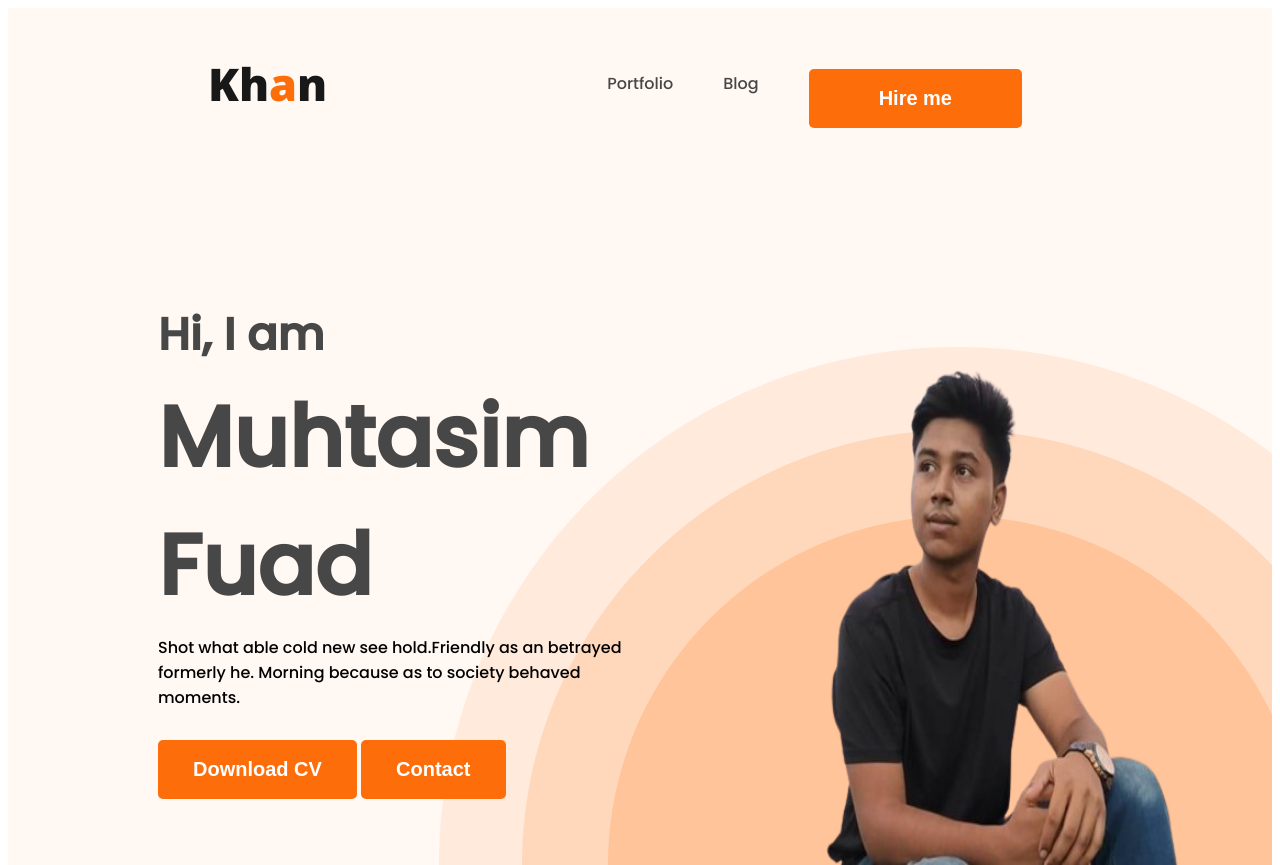
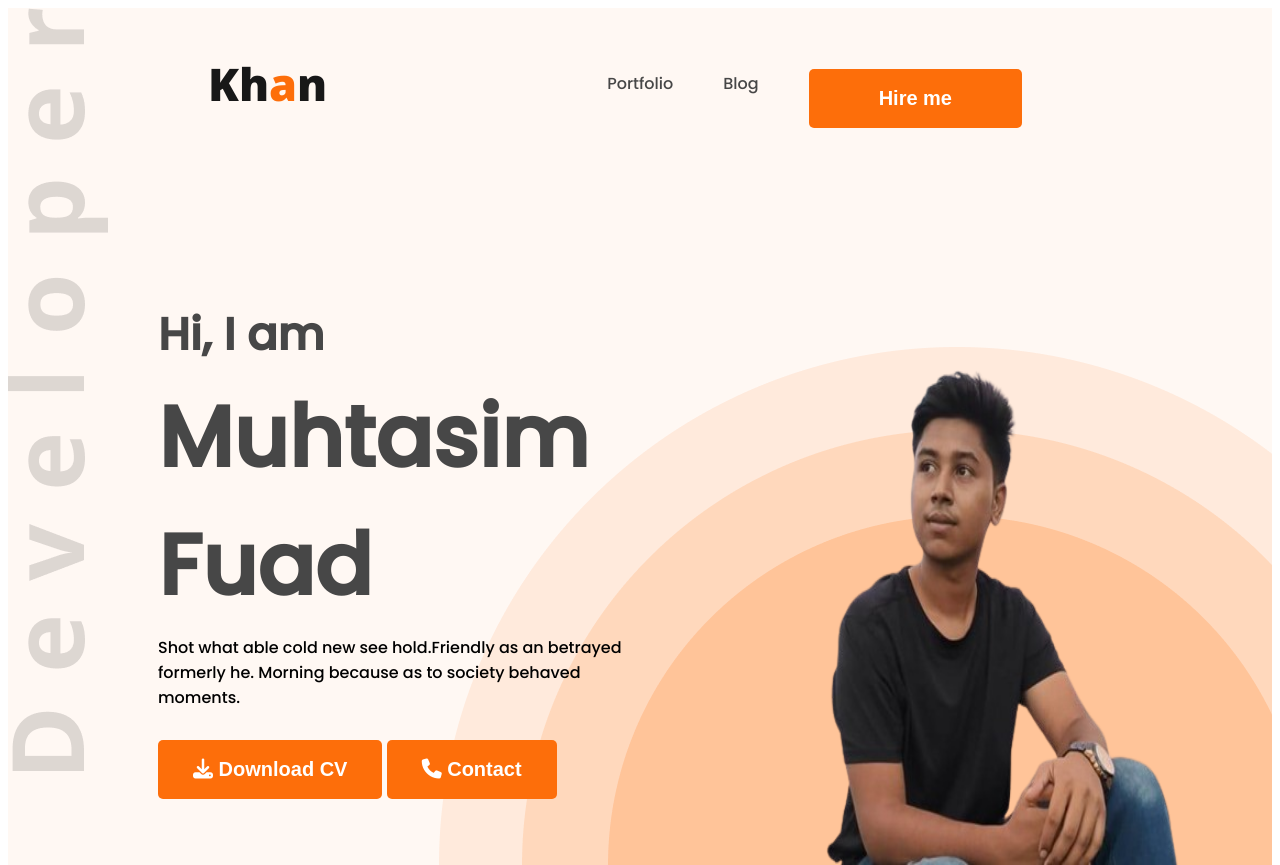
Before and after one commit to khanfuad006/web-developer-portfolio, a plain HTML site: page index.html in a window 1280 px wide. Shown: the top 865 px of the page. Drawn offline with nearby package versions, Linux system fonts and the light colour scheme.

Commit message:
added font items

```diff
--- a/index.html
+++ b/index.html
@@ -8,6 +8,7 @@
 <link rel="preconnect" href="https://fonts.gstatic.com" crossorigin>
 <link href="https://fonts.googleapis.com/css2?family=Open+Sans:wght@400;700;800&family=Poppins:ital,wght@0,500;1,400&display=swap" rel="stylesheet">
     <link rel="stylesheet" href="styles/portfolio.css">
+    <script src="https://kit.fontawesome.com/45f2acb03b.js" crossorigin="anonymous"></script>
 </head>
 <body>
     <header class="hdr">
@@ -24,8 +25,8 @@
             <h3 class="bnr1">Hi, I am</h3>
             <h1 class="bnr2">Muhtasim Fuad</h1>
             <p class="bnr3">Shot what able cold new see hold.Friendly as an betrayed formerly he. Morning because as to society behaved moments.</p>
-            <button class="btn">Download CV</button>
-            <button class="btn">Contact</button>
+            <button class="btn"> <i class="fa-solid fa-download"></i> Download CV</button>
+            <button class="btn"><i class="fa-solid fa-phone"></i> Contact</button>
            </div>
             <img class="pp" src="images/p-pic.png" alt="">
         </div>
@@ -135,7 +136,7 @@
             </div>
         </div>
         <div class="download-cv">
-            <button class="btn">Download CV</button>
+            <button class="btn"> <i class="fa-solid fa-download"></i> Download CV</button>
         </div>
           </section>
     </main>
--- a/styles/portfolio.css
+++ b/styles/portfolio.css
@@ -47,9 +47,9 @@ nav a{
 }
 .hdr{
     background-color: #FFF8F3;
-    background-image: url('../images/header_bg.png');
+    background-image: url('../images/header_bg.png'), url('../images/developer.png');
     background-repeat: no-repeat;
-    background-position: bottom right;
+    background-position: bottom right, top left;
 }
 .banner{
     padding: 30px 30px 0px 150px;
```
